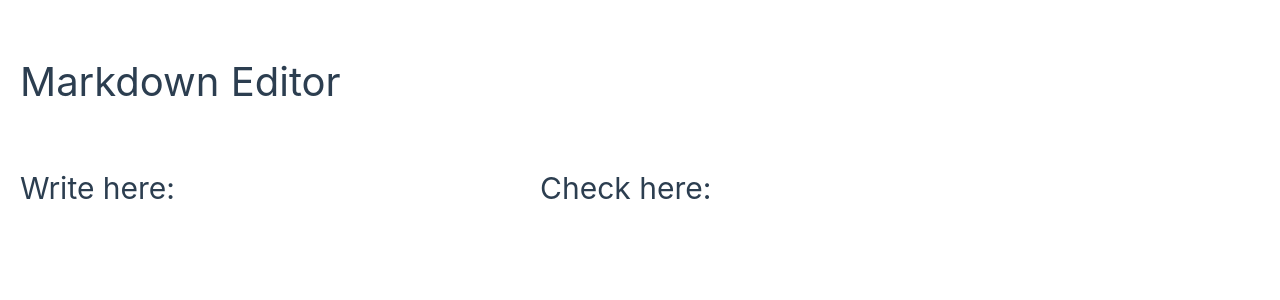
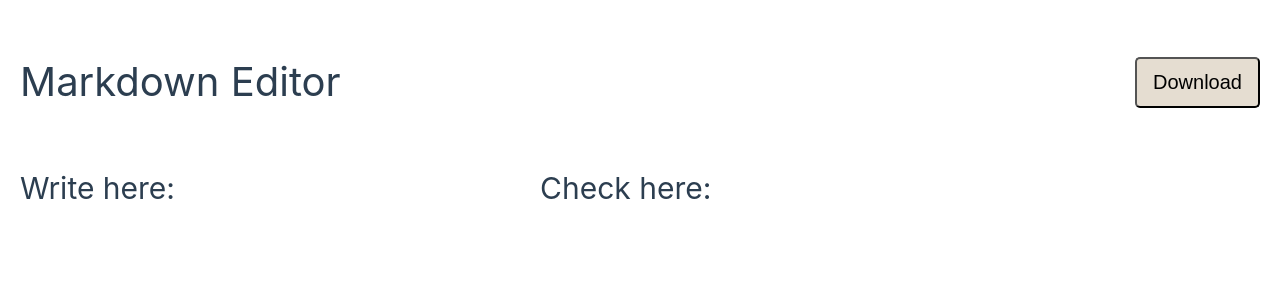
Before and after one commit to nunoconc/markdown-editor-vue, a Vue app: page / in a window 1280 px wide. Shown: the top 300 px of the page. Built offline with nearby package versions, Linux system fonts and the light colour scheme.

Commit message:
feat: add download action

```diff
--- a/src/App.vue
+++ b/src/App.vue
@@ -5,6 +5,7 @@ import {onMounted, ref, watch} from 'vue';
 import store from './store';
 
 const text = ref("");
+const url = ref("");
 
 onMounted(()=>{
   text.value = store.state.markdown;
@@ -12,6 +13,7 @@ onMounted(()=>{
 
 watch(store.state, (state)=>{
   text.value = state.markdown;
+  url.value = state.url;
 })
 
 </script>
@@ -20,6 +22,7 @@ watch(store.state, (state)=>{
   <header>
     <div class="header-container">
       <h1 class="title">Markdown Editor</h1>
+      <button class="action-download" @click.prevent="store.dispatch('downloadMarkdown')">Download</button>
     </div>
   </header>
   <main class="main-container">
@@ -32,8 +35,31 @@ watch(store.state, (state)=>{
 
 .header-container{
   margin: 50px 20px;
-  text-align: initial;
+  display: flex;
+  flex-direction: row;
+  align-items: center;
+  justify-content: space-between;
 }
+
+.action-download{
+  background: #e5ddd1;
+  border-radius: 5px;
+  display: inline-block;
+  cursor: pointer;
+  font-size: 20px;
+  padding: 12px 16px;
+  text-decoration: none;
+}
+
+.action-download:hover {
+  background: #a4a29d;
+}
+
+.action-download:active {
+  position:relative;
+  top:1px;
+}
+
 
 .title{
   font-size: 40px;
--- a/src/store/index.ts
+++ b/src/store/index.ts
@@ -21,8 +21,13 @@ const store = createStore({
         }
     },*/
     actions: {
-        downloadMarkdown (state, text) {
-
+        downloadMarkdown (context) {
+            const data = new Blob([context.state.markdown], {type: 'text/plain'});
+            const link = document.createElement('a');
+            link.href = URL.createObjectURL(data);
+            link.download = key + '.md';
+            link.click();
+            URL.revokeObjectURL(link.href);
         }
     },
 })
```
